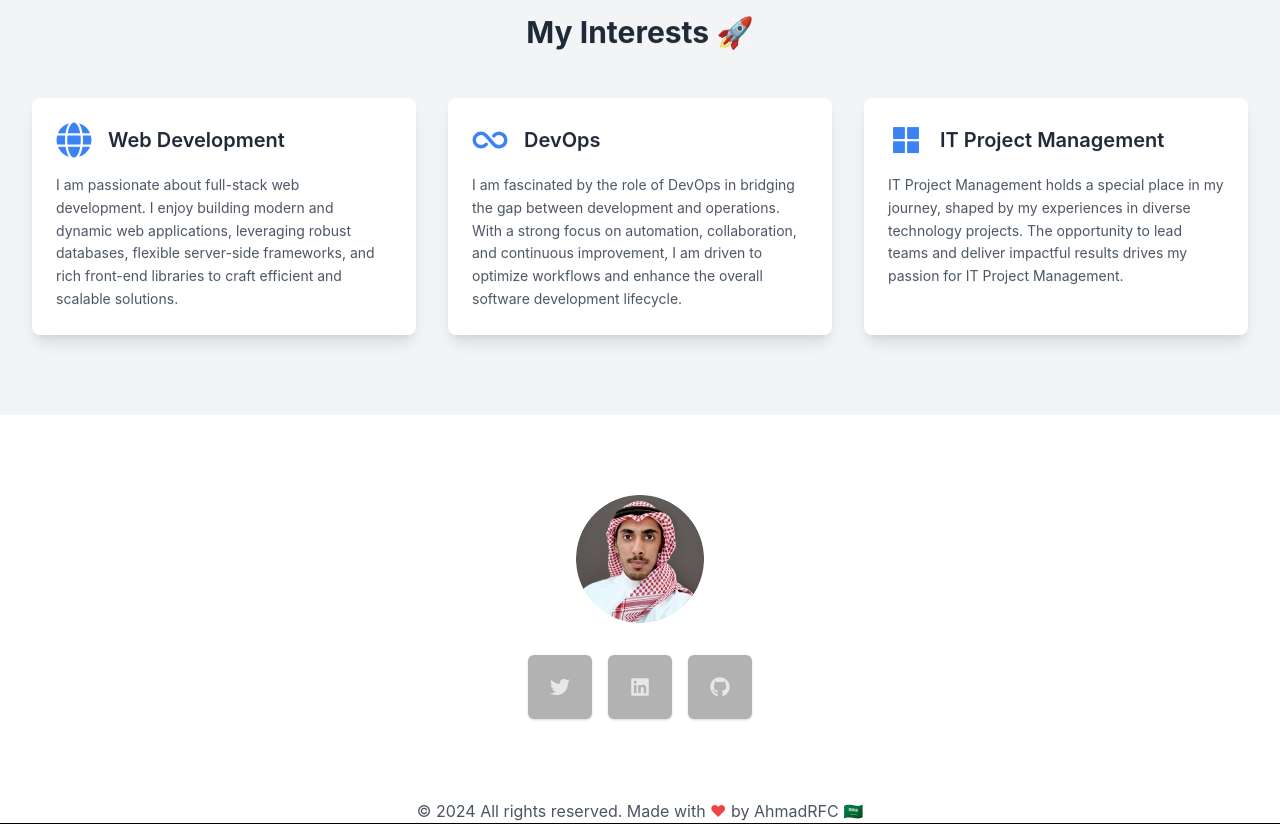
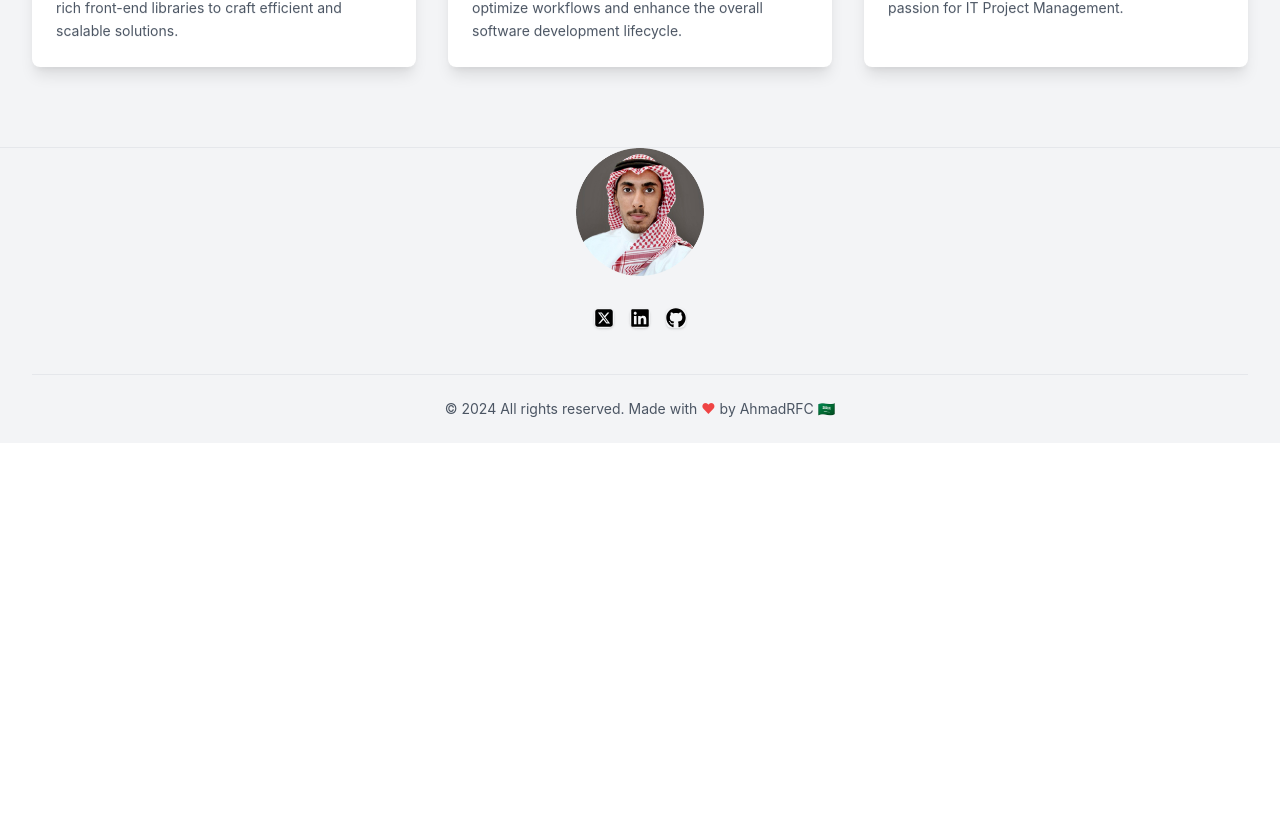
Before and after one commit to AhmadRFC/my-portfolio, a React (Create React App) app: page / in a window 1280 px wide. Shown: the part 866-1690 px from the top of the page. After the commit the page ends 1309 px from the top, so only its background shows below. Built offline with nearby package versions, Linux system fonts and the light colour scheme.

Commit message:
Fix layout issues and eliminate excess whitespace at page bottom

```diff
--- a/package.json
+++ b/package.json
@@ -10,7 +10,7 @@
     "lucide-react": "^0.427.0",
     "react": "^18.3.1",
     "react-dom": "^18.3.1",
-    "react-icons": "^5.2.1",
+    "react-icons": "^5.3.0",
     "react-router-dom": "^6.26.0",
     "react-scripts": "5.0.1",
     "react-simple-typewriter": "^5.0.1",
--- a/src/App.js
+++ b/src/App.js
@@ -26,7 +26,7 @@ const App = () => {
     <Router>
       <div className="flex flex-col min-h-screen">
         <Navbar />
-        <main className="flex-grow">
+        <main className="flex-grow flex flex-col">
           <Suspense fallback={<div>Loading...</div>}>
             <Routes>
               {["", "home", "projects", "resume"].map((path, index) => (
@@ -35,6 +35,7 @@ const App = () => {
                   path={path === "" ? "/" : `/${path}`}
                   element={
                     <motion.div
+                      className="flex-grow flex flex-col"
                       initial="initial"
                       animate="in"
                       exit="out"
--- a/src/components/layout/Footer.js
+++ b/src/components/layout/Footer.js
@@ -1,56 +1,46 @@
 import React from "react";
 import logo from '../../assets/images/logo.png';
-import { FaTwitter, FaLinkedin, FaGithub } from "react-icons/fa";
+import { FaLinkedin, FaGithub } from "react-icons/fa";
+import { FaSquareXTwitter } from "react-icons/fa6"
+import { motion } from "framer-motion";
 
 const Footer = () => {
   const currentYear = new Date().getFullYear();
   return (
-    <div className="w-full h-auto pt-20 border-b-[1px] border-b-black grid grid-cols-1 place-items-center md:grid-cols-1 lgl:grid-cols-1 gap-20">
-      <div className="w-full h-full flex flex-col items-center gap-8">
+    <motion.div
+      className="w-full pt-10 border-t border-gray-200 bg-gray-100"
+      initial={{ opacity: 0, y: 50 }}
+      animate={{ opacity: 1, y: 0 }}
+      transition={{ duration: 0.5 }}
+    >
+      <div className="max-w-7xl mx-auto px-4 sm:px-6 lg:px-8">
+        <div className="flex flex-col items-center gap-8 pb-10">
           <img className="w-32" src={logo} alt="logo" />
           <div className="flex gap-4">
-          <a
-            href="https://twitter.com/AhmadRFC"
-            target="_blank"
-            rel="noreferrer"
-          >
-            <span className="w-16 h-16 bg-black bg-opacity-30 text-gray-200 text-xl inline-flex items-center justify-center rounded-md shadow-shadowOne transform hover:bg-opacity-40 hover:-translate-y-2 transition-all hover:text-designColor cursor-pointer duration-300">
-              <FaTwitter />
+            <a href="https://twitter.com/AhmadRFC" target="_blank" rel="noreferrer">
+              <span className="w-12 h-12 text-xl inline-flex items-center justify-center rounded-md shadow-shadowOne transform hover:bg-opacity-40 hover:-translate-y-1 transition-all hover:text-designColor cursor-pointer duration-300">
+                <FaSquareXTwitter />
               </span>
             </a>
-          <a
-            href="https://www.linkedin.com/in/ahmad-alabbasei-13086326b/"
-            target="_blank"
-            rel="noreferrer"
-          >
-            <span className="w-16 h-16 bg-black bg-opacity-30 text-gray-200 text-xl inline-flex items-center justify-center rounded-md shadow-shadowOne transform hover:bg-opacity-40 hover:-translate-y-2 transition-all hover:text-designColor cursor-pointer duration-300">
+            <a href="https://www.linkedin.com/in/ahmad-alabbasei-13086326b/" target="_blank" rel="noreferrer">
+              <span className="w-12 h-12 text-xl inline-flex items-center justify-center rounded-md shadow-shadowOne transform hover:bg-opacity-40 hover:-translate-y-1 transition-all hover:text-designColor cursor-pointer duration-300">
                 <FaLinkedin />
               </span>
             </a>
-          <a
-            href="https://github.com/AhmadRFC"
-            target="_blank"
-            rel="noreferrer"
-          >
-            <span className="w-16 h-16 bg-black bg-opacity-30 text-gray-200 text-xl inline-flex items-center justify-center rounded-md shadow-shadowOne transform hover:bg-opacity-40 hover:-translate-y-2 transition-all hover:text-designColor cursor-pointer duration-300">
+            <a href="https://github.com/AhmadRFC" target="_blank" rel="noreferrer">
+              <span className="w-12 h-12 text-xl inline-flex items-center justify-center rounded-md shadow-shadowOne transform hover:bg-opacity-40 hover:-translate-y-1 transition-all hover:text-designColor cursor-pointer duration-300">
                 <FaGithub />
               </span>
             </a>
           </div>
         </div>
-      <div className="lgl:flex justify-center gap-52">
-        {" "}
-        <p className="text-gray-600 flex justify-center select-none">
-          &copy; {currentYear}&nbsp;All rights reserved. Made with&nbsp;
-          <span className="text-red-500">&hearts;&nbsp;</span>by&nbsp;
-          <a className="text-designColor"
-            href="https://github.com/AhmadRFC"
-            target="_blank"
-            rel="noreferrer"
-          >AhmadRFC 🇸🇦</a>
+        <div className="border-t border-gray-200 py-6">
+          <p className="text-gray-600 text-sm text-center">
+            &copy; {currentYear} All rights reserved. Made with <span className="text-red-500">&hearts;</span> by <a className="text-designColor" href="https://github.com/AhmadRFC" target="_blank" rel="noreferrer">AhmadRFC 🇸🇦</a>
           </p>
         </div>
       </div>
+    </motion.div>
   );
 };
 
--- a/src/components/layout/Navbar.js
+++ b/src/components/layout/Navbar.js
@@ -2,7 +2,8 @@ import React, { useState, useEffect } from "react";
 import { Link, useLocation } from "react-router-dom";
 import { motion } from "framer-motion";
 import { FiMenu, FiX } from "react-icons/fi";
-import { FaTwitter, FaLinkedin, FaGithub } from "react-icons/fa";
+import { FaLinkedin, FaGithub } from "react-icons/fa";
+import { FaSquareXTwitter } from "react-icons/fa6"
 import { navLinksdata } from "../../utils/constants";
 import logo from '../../assets/images/logo.png';
 
@@ -60,7 +61,7 @@ const Navbar = () => {
           <div className="hidden md:block">
             <div className="ml-4 flex items-center md:ml-6">
               <a href="https://twitter.com/AhmadRFC" target="_blank" rel="noopener noreferrer" className="text-gray-700 hover:text-gray-900 px-3 py-2">
-                <FaTwitter />
+                <FaSquareXTwitter />
               </a>
               <a href="https://www.linkedin.com/in/ahmad-alabbasei-13086326b/" target="_blank" rel="noopener noreferrer" className="text-gray-700 hover:text-gray-900 px-3 py-2">
                 <FaLinkedin />
--- a/src/components/projects/ProjectsCard.js
+++ b/src/components/projects/ProjectsCard.js
@@ -6,7 +6,10 @@ const ProjectsCard = ({ title, des, src, github, technologies }) => {
   return (
     <motion.div
       className="bg-white rounded-lg shadow-lg overflow-hidden"
-      whileHover={{ y: -5 }}
+      whileHover={{
+        y: -5,
+        boxShadow: "0 10px 20px rgba(0,0,0,0.2)",
+      }}
       transition={{ type: "spring", stiffness: 300 }}
     >
       <img
--- a/src/index.css
+++ b/src/index.css
@@ -1,15 +1,6 @@
 @tailwind base;
 @tailwind components;
 @tailwind utilities;
-
-body {
-  margin: 0;
-  font-family: -apple-system, BlinkMacSystemFont, 'Segoe UI', 'Roboto', 'Oxygen',
-    'Ubuntu', 'Cantarell', 'Fira Sans', 'Droid Sans', 'Helvetica Neue',
-    sans-serif;
-  -webkit-font-smoothing: antialiased;
-  -moz-osx-font-smoothing: grayscale;
-}
 
 code {
   font-family: source-code-pro, Menlo, Monaco, Consolas, 'Courier New',
@@ -19,3 +10,22 @@ code {
 .bannerIcon {
   @apply w-16 h-16 bg-black bg-opacity-25 text-gray-200 text-xl inline-flex items-center justify-center rounded-md shadow-shadowOne hover:bg-opacity-40 hover:-translate-y-1 transition-all hover:text-designColor cursor-pointer duration-300;
 }
+
+html, body, #root {
+  height: 100%;
+}
+
+body {
+  margin: 0;
+  padding: 0;
+  font-family: -apple-system, BlinkMacSystemFont, 'Segoe UI', 'Roboto', 'Oxygen',
+    'Ubuntu', 'Cantarell', 'Fira Sans', 'Droid Sans', 'Helvetica Neue',
+    sans-serif;
+  -webkit-font-smoothing: antialiased;
+  -moz-osx-font-smoothing: grayscale;
+}
+
+#root {
+  display: flex;
+  flex-direction: column;
+}
--- a/src/pages/Home.js
+++ b/src/pages/Home.js
@@ -5,10 +5,10 @@ import Interest from "../components/home/interest";
 
 const Home = () => {
   return (
-    <div className="flex flex-col">
+    <div className="flex flex-col flex-grow">
       <motion.section
         id="home"
-        className="min-h-screen flex items-center justify-center px-4 sm:px-6 lg:px-8"
+        className="flex-grow flex items-center justify-center px-4 sm:px-6 lg:px-8"
         initial={{ opacity: 0, y: 20 }}
         animate={{ opacity: 1, y: 0 }}
         transition={{ duration: 0.8 }}
```
Also changed, not shown: 1 other file (tests, documents, lock files or other folders). Lines whose indentation alone changed are shown as unchanged.
